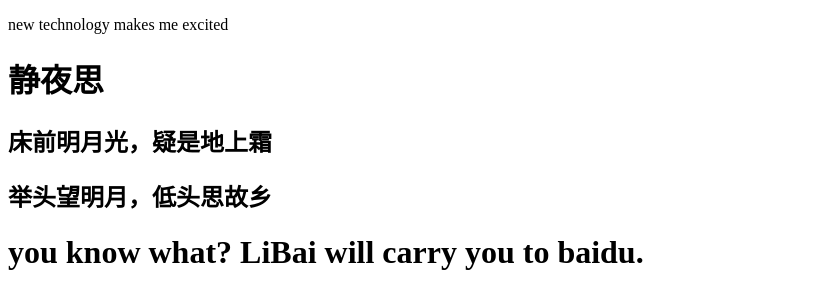
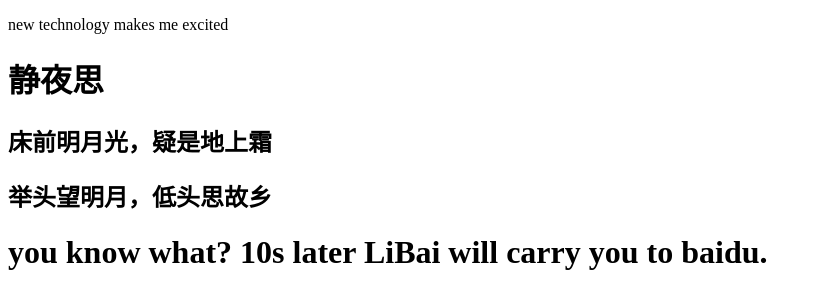
Before and after one commit to jinqianzhang/jinqianzhang.github.io, a plain HTML site: page 2.html in a window 1280 px wide. Shown: the whole page, without its empty margins (0-821 px from the left). Drawn offline with Linux system fonts and the light colour scheme.

Commit message:
Update 2.html

```diff
--- a/2.html
+++ b/2.html
@@ -9,6 +9,6 @@
 		<h1>静夜思</h1>
 		<h2>床前明月光，疑是地上霜</h2>
 		<h2>举头望明月，低头思故乡</h2>
-		<h1>you know what? LiBai will carry you to baidu.</h1>
+		<h1>you know what? 10s later LiBai will carry you to baidu.</h1>
 	</body>
 </html>
```
